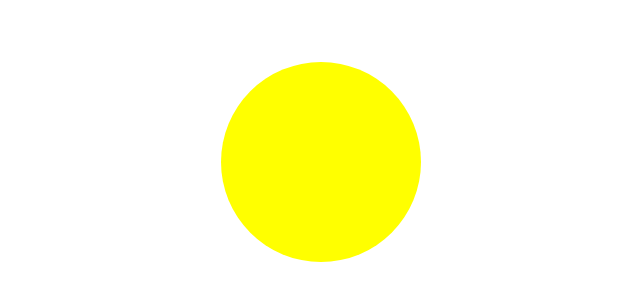
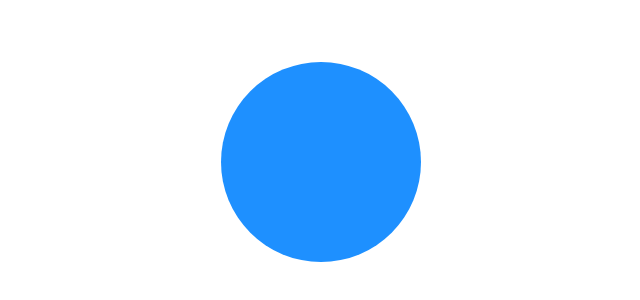
Before and after one commit to DanielColumbus1999/HTML, a plain HTML site: page index.html in a window 1280 px wide. Shown: the part 238-538 px from the top of the page, without its empty margins (319-959 px from the left). Drawn offline with Linux system fonts and the light colour scheme.

Commit message:
Update index.html

```diff
--- a/index.html
+++ b/index.html
@@ -22,6 +22,6 @@
   </style>
   </head>
 <body>
-  <div class="sun"></div>
+  <div style="background-color:DodgerBlue;" class="sun"></div>
 </body>
 </html>
```
